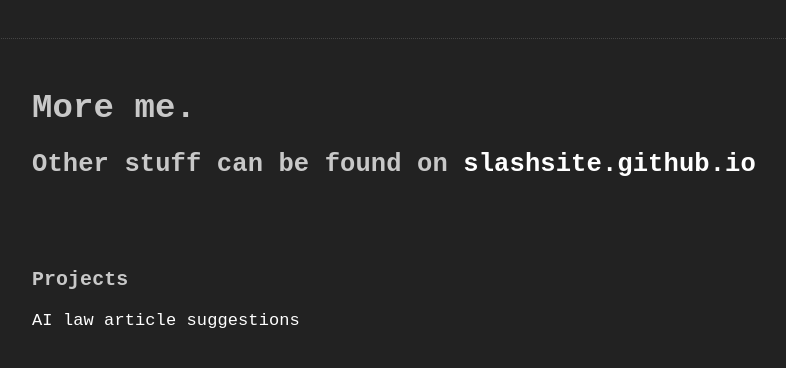
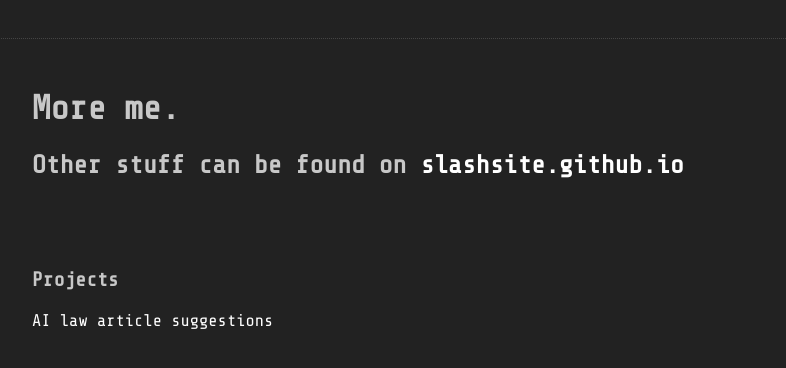
Before and after one commit to superwibr/superwibr.github.io, a Jekyll site: the page built from index.md, in a window 1280 px wide. Shown: the top 368 px of the page, without its empty margins (158-944 px from the left). Built offline with Jekyll 4.4.1, drawn with Linux system fonts in a browser that asks for light colours; some web fonts are replaced; our own code applies the rules of GitHub Pages for plain Markdown files.

Commit message:
Update terminal_game.css

```diff
--- a/styles/terminal_game.css
+++ b/styles/terminal_game.css
@@ -10,14 +10,10 @@
 
 =============================
 */
-@font-face 		{
-    font-family: 'Share Tech Mono';
-    src: url('https://n-o-d-e.live/fonts/font.eot');
-    src: local('â˜º'), url('https://n-o-d-e.live/fonts/font.woff') format('woff'), url('https://n-o-d-e.live/fonts/font.ttf') format('truetype'), url('https://n-o-d-e.live/fonts/font.svg') format('svg');
-    }
+@import url('https://fonts.googleapis.com/css2?family=Share+Tech+Mono&display=swap');
 
-body            {letter-spacing: 0.1px; padding: 0; margin: 0; font-family: 'Share Tech Mono', Monospace, Courier; font-weight: 400; font-size: 17px; color: #c8c8c8; background: #222;}
-html            {-webkit-font-smoothing: antialiased;-moz-osx-font-smoothing: grayscale;}
+body            {letter-spacing: 0.1px; padding: 0; margin: 0; font-family: 'Share Tech Mono', Monospace; font-weight: 400; font-size: 17px; color: #c8c8c8; background: #222;}
+/*html            {-webkit-font-smoothing: antialiased;-moz-osx-font-smoothing: grayscale;}*/
 pre             {padding: 0; margin: 0 0 50px 0;}
 ul              {padding: 0;}
 span            {padding: 0; margin: 0 10px 0 0;}
```
